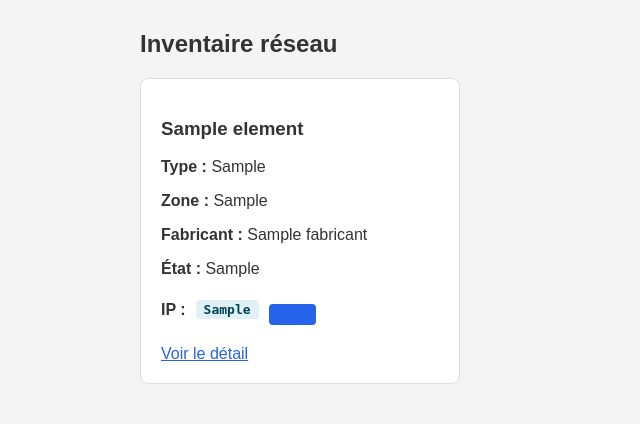
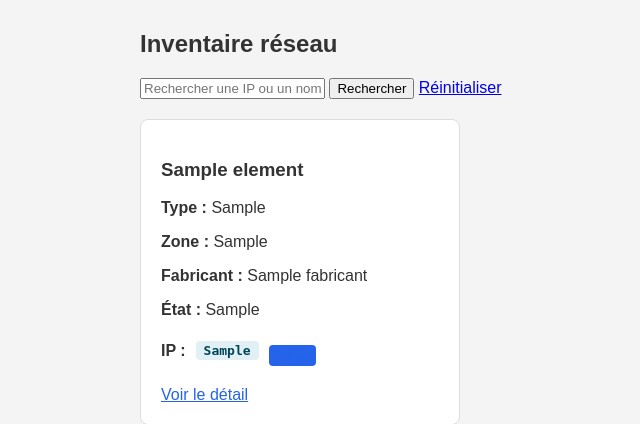
Before and after one commit to Liambrst/mini-projet-flask-groupe3, a Flask app: template templates/index.html in a window 1280 px wide. Shown: the part 95-519 px from the top of the page, without its empty margins (0-640 px from the left). Run offline with Flask 3, Linux system fonts and the light colour scheme; the template is opened without the code that fills it: most values are stand-ins (such as "Sample title", 1, 10 or a date in 2020).

Commit message:
fix: variable equipements dans index.html

```diff
--- a/templates/index.html
+++ b/templates/index.html
@@ -6,14 +6,16 @@
 
 <h2>Inventaire réseau</h2>
 
+<form method="GET" action="/" style="margin-bottom: 20px;">
+    <input type="text" name="recherche" placeholder="Rechercher une IP ou un nom..." value="{{ request.args.get('recherche', '') }}">
+    <button type="submit">Rechercher</button>
+    <a href="/">Réinitialiser</a>
+</form>
+
 <div class="liste">
-
-    {% for element in donnees %}
-
+    {% for element in equipements %}
     <article class="carte">
-
         <h3>{{ element.hostname }}</h3>
-
         <p><strong>Type :</strong> {{ element.natureEquipement }}</p>
         <p><strong>Zone :</strong> {{ element.zoneTechnique }}</p>
         <p><strong>Fabricant :</strong> {{ element.fabricant }}</p>
@@ -28,11 +30,10 @@
         </p>
 
         <a href="{{ url_for('detail', id=element.id) }}">Voir le détail</a>
-
     </article>
-
+    {% else %}
+        <p>Aucun équipement trouvé.</p>
     {% endfor %}
-
 </div>
 
 {% endblock %}
```
